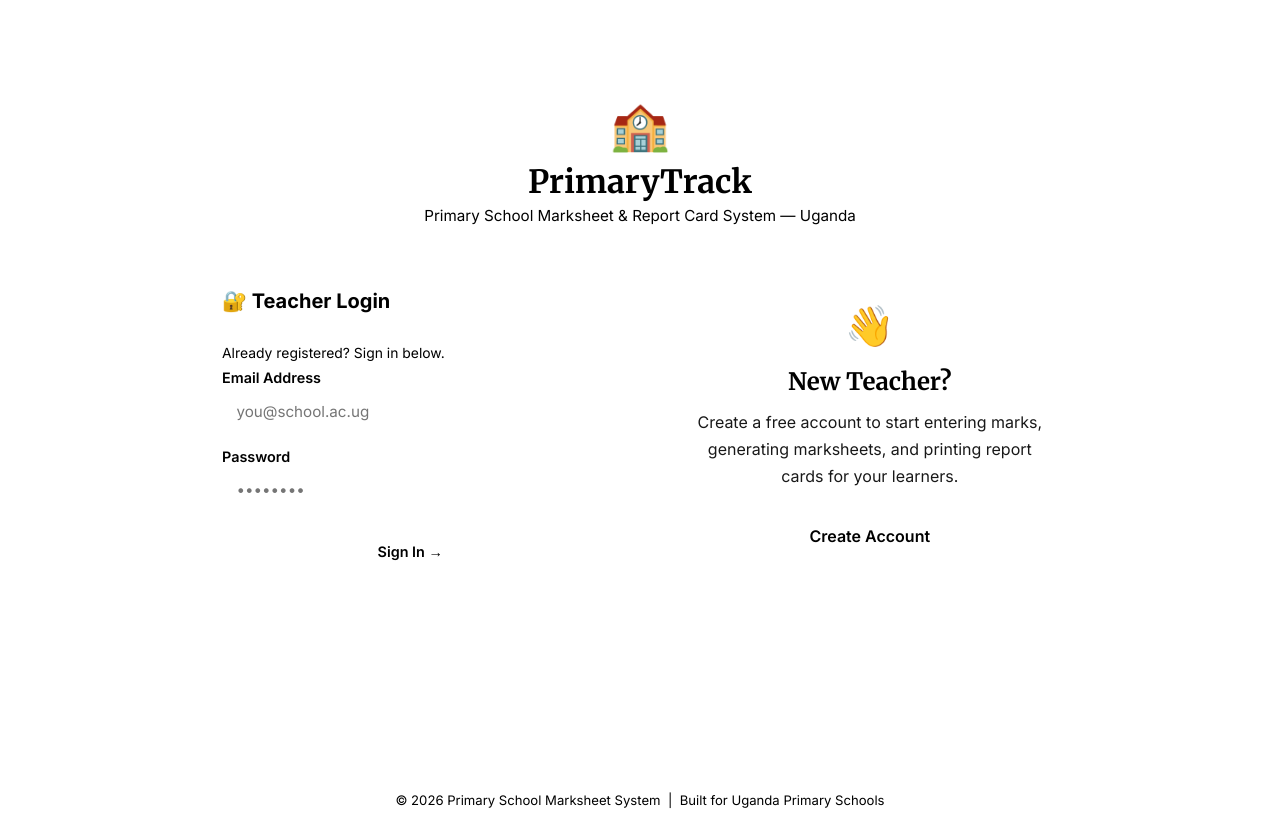
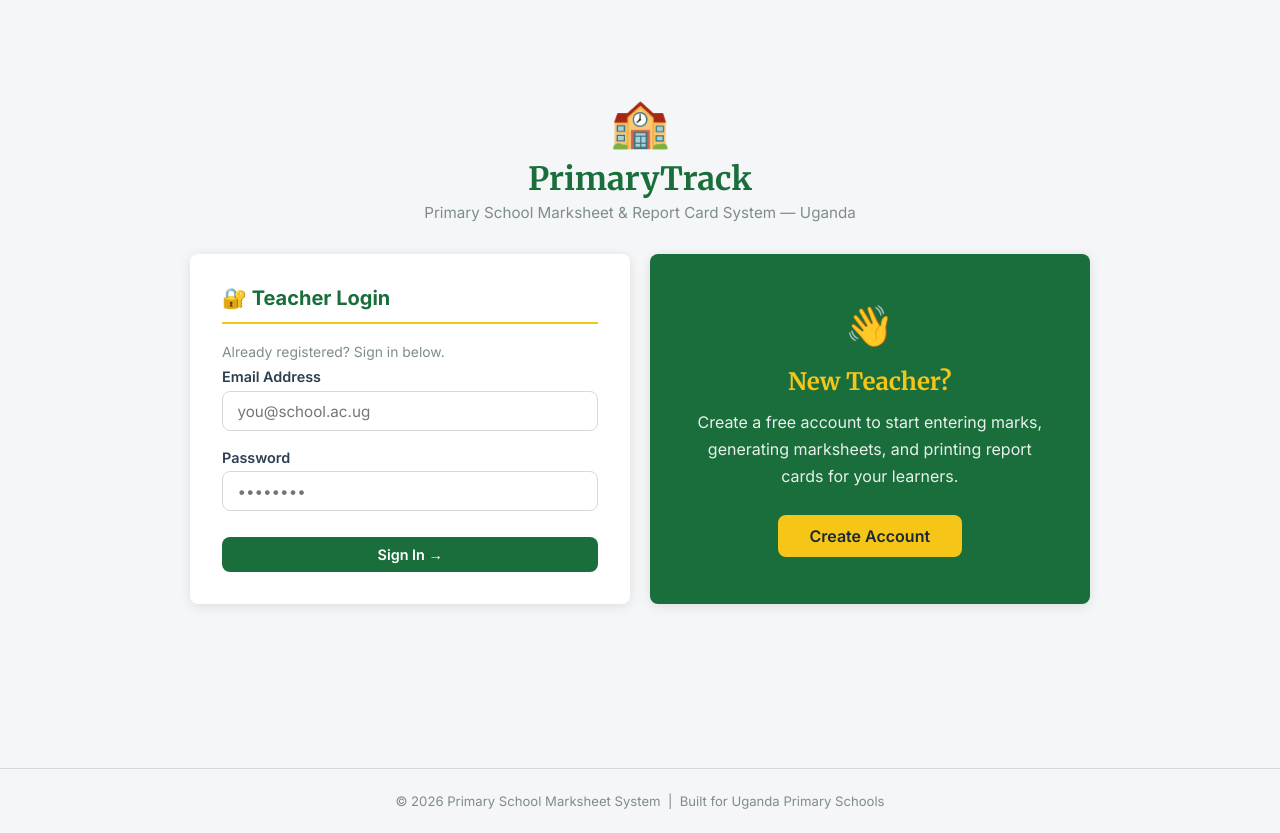
Before and after one commit to Nathansilver-code/reportGenerator, a Flask app: page / in a window 1280 px wide. Before the commit the page ends 809 px from the top, so only its background shows below. Run offline with Flask 3, Linux system fonts and the light colour scheme.

Commit message:
update css

```diff
--- a/static/css/css.css
+++ b/static/css/css.css
@@ -1,8 +1,4 @@
-<<<<<<< HEAD
 
-    /* =====================================================
-       Global Variables & Reset
-    ===================================================== */
     :root {
       --primary:      #1a6e3c;   /* Uganda green */
       --primary-dark: #134f2c;
@@ -30,9 +26,6 @@
       min-height: 100vh;
     }
 
-    /* =====================================================
-       Navigation Bar
-    ===================================================== */
     .navbar {
       background: var(--primary);
       padding: 0 2rem;
@@ -95,9 +88,7 @@
     ===================================================== */
     .main-content { padding: 2rem; max-width: 1200px; margin: 0 auto; }
 
-    /* =====================================================
-       Cards
-    ===================================================== */
+
     .card {
       background: var(--white);
       border-radius: var(--radius);
@@ -114,9 +105,7 @@
       border-bottom: 2px solid var(--accent);
     }
 
-    /* =====================================================
-       Forms
-    ===================================================== */
+
     .form-group { margin-bottom: 1.1rem; }
     .form-label { display: block; font-weight: 600; margin-bottom: 0.35rem; font-size: 0.9rem; color: var(--text); }
     .form-control {
@@ -136,9 +125,7 @@
     }
     select.form-control { cursor: pointer; }
 
-    /* =====================================================
-       Buttons
-    ===================================================== */
+
     .btn {
       display: inline-flex;
       align-items: center;
@@ -167,9 +154,7 @@
     .btn-outline:hover { background: var(--primary); color: var(--white); }
     .btn-sm { padding: 0.35rem 0.85rem; font-size: 0.82rem; }
 
-    /* =====================================================
-       Tables
-    ===================================================== */
+
     .table-wrapper { overflow-x: auto; }
     table {
       width: 100%;
@@ -478,4 +463,3 @@
       border-top: 1px solid var(--border);
       margin-top: 3rem;
     }
->>>>>>> 552e9e81cb63452b0e8f79c5c9e347d7571dd5f1
```
